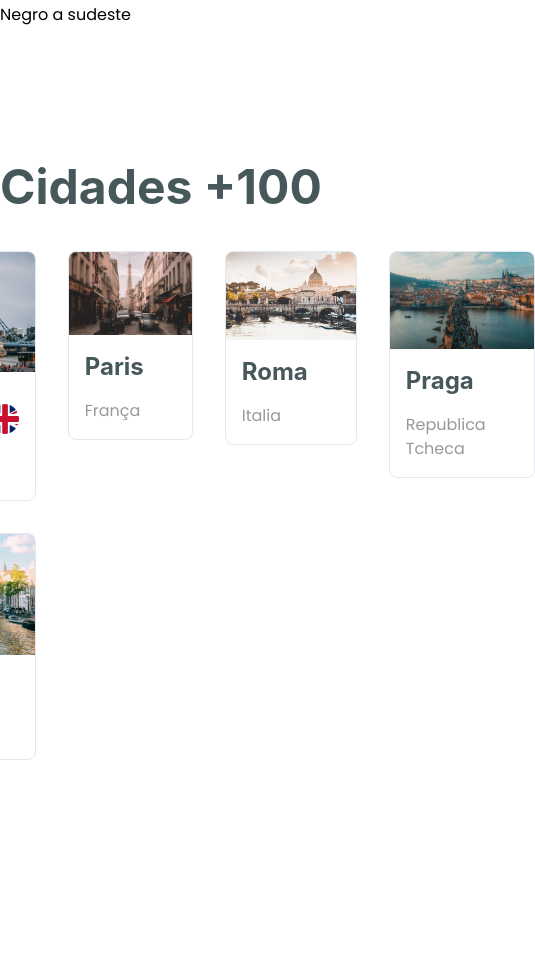
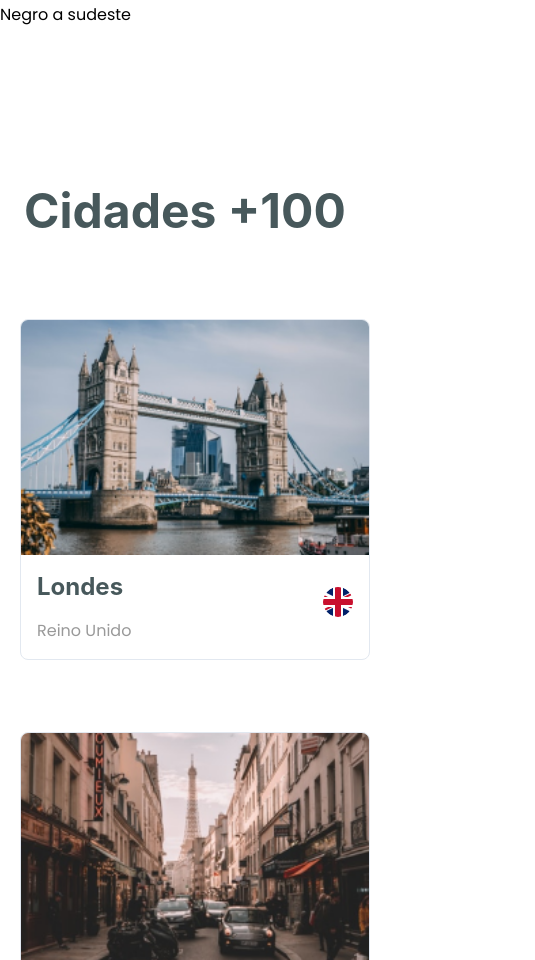
Before and after one commit to moraes3000/agencia-viagem, a Next.js app: page /europa in a window 390 px wide. Shown: the part 840-1800 px from the top of the page, 535 px wide, since content can reach past the window. Before the commit the page ends 1632 px from the top, so only its background shows below. Built offline with nearby package versions, Linux system fonts and the light colour scheme.

Commit message:
List cidade responsive

```diff
--- a/src/components/ListCidade/Index.tsx
+++ b/src/components/ListCidade/Index.tsx
@@ -7,12 +7,12 @@ interface ListProps {
     banner: string;
 
 }
-export default function ListItem({ city,country, imaCountry, banner }: ListProps) {
+export default function ListItem({ city, country, imaCountry, banner }: ListProps) {
     return (
 
-        <GridItem >
+        <GridItem p={5}>
             <Box maxW="sm" borderWidth="1px" borderRadius="lg" overflow="hidden" >
-                <img src={banner} />
+                <Image src={banner} w='100%' />
                 <Flex>
                     <Box p="4">
                         <Heading fontSize="1.5rem" color='#47585B' mt=''  >
--- a/src/pages/europa.tsx
+++ b/src/pages/europa.tsx
@@ -41,7 +41,7 @@ export default function Home() {
                 </Grid>
             </Center>
 
-            <Center mt='6rem'>
+            <Center mt='6rem' p={6}>
                 <Grid templateColumns="1fr" gap={2} w='960px'>
                     <GridItem >
                         <Heading fontSize="3rem" color='#47585B' my={8}>Cidades +100</Heading>
@@ -49,7 +49,7 @@ export default function Home() {
                 </Grid>
             </Center>
             <Center>
-                <Grid templateColumns="repeat(4, 1fr)" gap={8} w='960px' textAlign='justify' justifyContent='center' mb={8}>
+                <Grid  templateColumns={['repeat(1, 1fr)','repeat(2, 1fr)', 'repeat(4, 1fr)']} gap={8} w='960px' mb={8}>
                     <ListItem city='Londes' country='Reino Unido' banner='londres.png' imaCountry='uk.png' />
                     <ListItem city='Paris' country='França' banner='paris.png' imaCountry='uk.png' />
                     <ListItem city='Roma' country='Italia' banner='roma.png' imaCountry='italy.png' />
```
